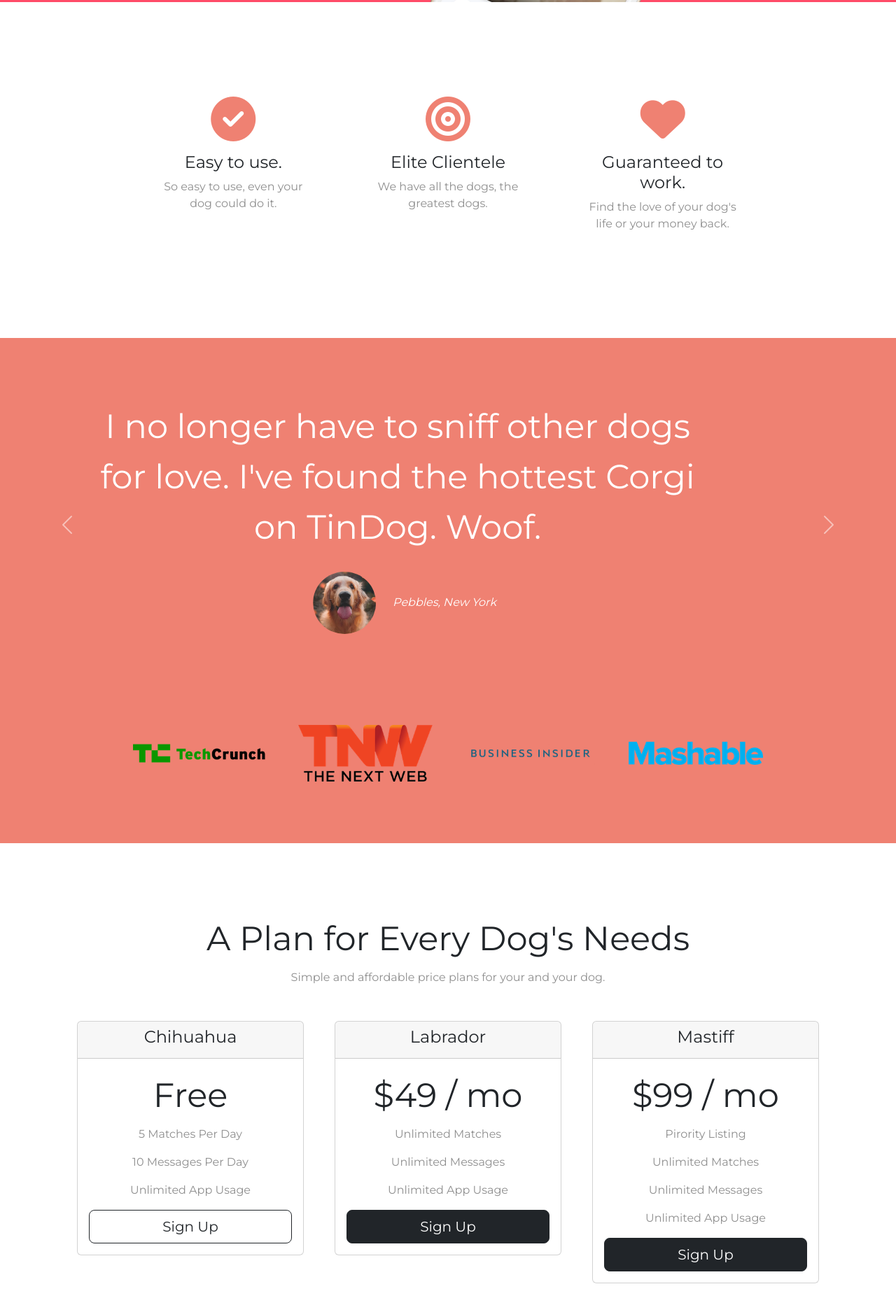
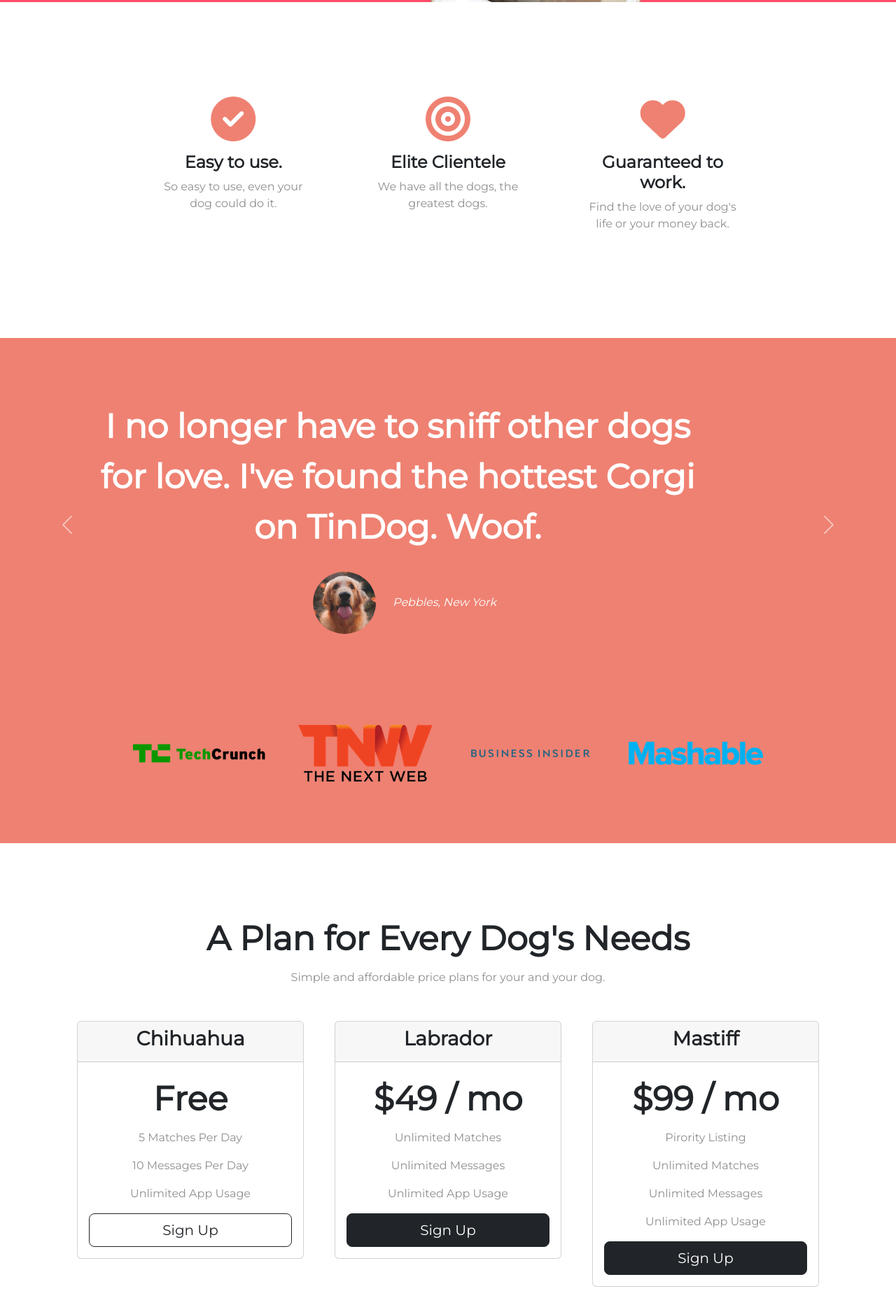
Before and after one commit to SupStapG/TinDog, a plain HTML site: page index.html in a window 1280 px wide. Shown: the part 591-2466 px from the top of the page at 70% size. Drawn offline with nearby package versions, Linux system fonts and the light colour scheme.

Commit message:
refacturing styles

```diff
--- a/css/styles.css
+++ b/css/styles.css
@@ -1,18 +1,23 @@
 body {
   font-family: "Montserrat";
+  text-align: center;
 }
 
-#title {
-  background-color: #ff4c68;
-  color: #fff;
+.section-heading {
+  font-size: 3rem;
+  line-height: 1.5
 }
 
+/* containers */
+
 .container-fluid {
-  padding: 3% 15% 7%;
+  padding: 7% 15%;
 }
 
+
+
 h1, h2, h3, h4, h5, h6 {
-  font-family: "Montserrat"
+  font-family: "Montserrat";
   font-weight: bold;
 }
 
@@ -20,18 +25,6 @@ h1 {
   font-weight: 900;
   font-size: 3rem;
   line-height: 1.5;
-}
-
-
-h2 {
-
-  font-size: 3rem;
-  line-height: 1.5;
-}
-
-h3 {
-
-  font-size: 1.5rem;
 }
 
 p {
@@ -64,6 +57,18 @@ p {
   margin: 5% 3% 5% 0;
 }
 
+/* Title section */
+
+#title {
+  background-color: #ff4c68;
+  color: #fff;
+  text-align: left;
+}
+
+#title .container-fluid {
+  padding: 3% 15% 7%;
+}
+
 /* Title Image */
 #title-image-container {
   position: relative;
@@ -78,14 +83,16 @@ p {
 
 /* features */
 #features {
-  padding: 7% 15%;
   background-color: white;
   position: relative;
   z-index: 1;
 }
 
+.feature-title {
+  font-size: 1.5rem;
+}
+
 .feauture-box {
-  text-align: center;
   padding: 5%;
 }
 
@@ -100,9 +107,13 @@ p {
 
 /* Testimonial Section */
 #testimonials {
-  text-align: center;
   background-color: #ef8172;
   color: #fff;
+}
+
+.testimonial-text {
+  font-size: 3rem;
+  line-height: 1.5
 }
 
 .testimonial-image {
@@ -111,13 +122,8 @@ p {
   margin: 20px;
 }
 
-.carousel-item {
-  padding: 7% 15%;
-}
-
 #press {
   background-color: #ef8172;
-  text-align: center;
   padding-bottom: 3%;
 }
 
@@ -133,7 +139,11 @@ p {
 /* Pricing Section */
 #pricing {
   padding: 100px;
-  text-align: center;
+}
+
+.price-text {
+  font-size: 3rem;
+  line-height: 1.5
 }
 
 .pricing-column {
@@ -145,23 +155,19 @@ p {
     text-align: center;
   }
 
-    .title-image {
+  .title-image {
     position: static;
     transform: rotate(0);
   }
 }
 
 /* CTA Section */
-
 #cta {
   background-color: #ff4c68;
-  color:#fff;
-  text-align: center;
-  padding: 7% 15%;
-
+  color: #fff;
 }
 
-.cta-heading{
+.cta-heading {
   font-family: "Montserrat";
   font-weight: bold;
   font-size: 3.5rem;
@@ -169,12 +175,6 @@ p {
 }
 
 /* Footer Section */
-
-#footer {
-  padding: 7% 15%;
-  text-align: center;
-}
-
 .social-icon {
   margin: 20px 10px;
 }
--- a/index.html
+++ b/index.html
@@ -74,21 +74,24 @@
   <!-- Features -->
 
   <section id="features">
+
+    <div class="container-fluid">
       <div class="row">
         <div class="feauture-box col-lg-4">
           <i class="icon fas fa-solid fa-circle-check fa-4x"></i>
-        <h3>Easy to use.</h3>
+          <h3 class="feature-title">Easy to use.</h3>
           <p>So easy to use, even your dog could do it.</p>
         </div>
         <div class="feauture-box col-lg-4">
           <i class="icon fas fa-solid fa-bullseye fa-4x"></i>
-        <h3>Elite Clientele</h3>
+          <h3 class="feature-title">Elite Clientele</h3>
           <p>We have all the dogs, the greatest dogs.</p>
         </div>
         <div class="feauture-box col-lg-4">
           <i class="icon fas fa-solid fa-heart fa-4x"></i>
-        <h3>Guaranteed to work.</h3>
+          <h3 class="feature-title">Guaranteed to work.</h3>
           <p>Find the love of your dog's life or your money back.</p>
+        </div>
       </div>
     </div>
 
@@ -101,12 +104,12 @@
 
     <div id="carouselExampleControls" class="carousel slide" data-bs-ride="carousel">
       <div class="carousel-inner">
-        <div class="carousel-item active">
-          <h2>I no longer have to sniff other dogs for love. I've found the hottest Corgi on TinDog. Woof.</h2>
+        <div class="carousel-item active container-fluid">
+          <h2 class="testimonial-text">I no longer have to sniff other dogs for love. I've found the hottest Corgi on TinDog. Woof.</h2>
           <img class="testimonial-image" src="images/dog-img.jpg" alt="dog-profile">
           <em>Pebbles, New York</em>
         </div>
-        <div class="carousel-item">
+        <div class="carousel-item container-fluid">
           <h2 class="testimonial-text">My dog used to be so lonely, but with TinDog's help, they've found the love of their life. I think.</h2>
           <img class="testimonial-image" src="images/lady-img.jpg" alt="lady-profile">
           <em>Beverly, Illinois</em>
@@ -144,7 +147,7 @@
 
   <section id="pricing">
 
-    <h2>A Plan for Every Dog's Needs</h2>
+    <h2 class="section-heading">A Plan for Every Dog's Needs</h2>
     <p>Simple and affordable price plans for your and your dog.</p>
 
     <div class="row">
@@ -155,7 +158,7 @@
             <h3>Chihuahua</h3>
           </div>
           <div class="card-body d-grid">
-            <h2>Free</h2>
+            <h2 class="price-text">Free</h2>
             <p>5 Matches Per Day</p>
             <p>10 Messages Per Day</p>
             <p>Unlimited App Usage</p>
@@ -171,7 +174,7 @@
             <h3>Labrador</h3>
           </div>
           <div class="card-body d-grid">
-            <h2>$49 / mo</h2>
+            <h2 class="price-text">$49 / mo</h2>
             <p>Unlimited Matches</p>
             <p>Unlimited Messages</p>
             <p>Unlimited App Usage</p>
@@ -188,7 +191,7 @@
             <h3>Mastiff</h3>
           </div>
           <div class="card-body d-grid">
-            <h2>$99 / mo</h2>
+            <h2 class="price-text">$99 / mo</h2>
             <p>Pirority Listing</p>
             <p>Unlimited Matches</p>
             <p>Unlimited Messages</p>
@@ -206,23 +209,24 @@
   <!-- Call to Action -->
 
   <section id="cta">
-
+    <div class="container-fluid">
       <h3 class="cta-heading">Find the True Love of Your Dog's Life Today.</h3>
-    <button class="download-button btn btn-lg btn-dark"type="button"><i class="fa-brands fa-apple"></i>Download</button>
-    <button class="download-button btn btn-lg btn-light"type="button"><i class="fa-brands fa-google-play"></i>Download</button>
-
+      <button class="download-button btn btn-lg btn-dark" type="button"><i class="fa-brands fa-apple"></i>Download</button>
+      <button class="download-button btn btn-lg btn-light" type="button"><i class="fa-brands fa-google-play"></i>Download</button>
+    </div>
   </section>
 
 
   <!-- Footer -->
 
   <footer id="footer">
+    <div class="container-fluid">
       <i class="social-icon fab fa-facebook-f"></i>
       <i class="social-icon fab fa-twitter"></i>
       <i class="social-icon fab fa-instagram"></i>
       <i class="social-icon fas fa-envelope"></i>
       <p>© Copyright 2018 TinDog</p>
-
+    </div>
   </footer>
 
 </body>
```
Lines whose indentation alone changed are shown as unchanged.
